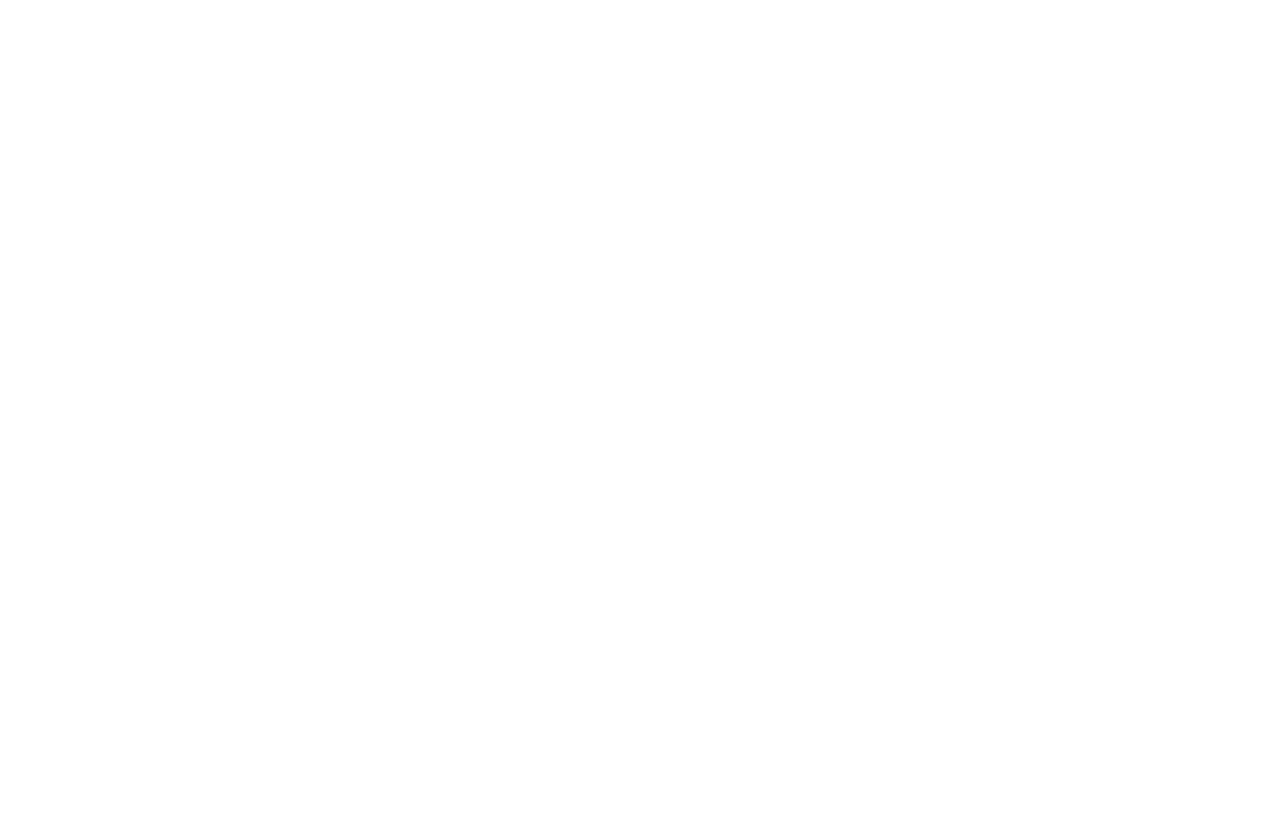
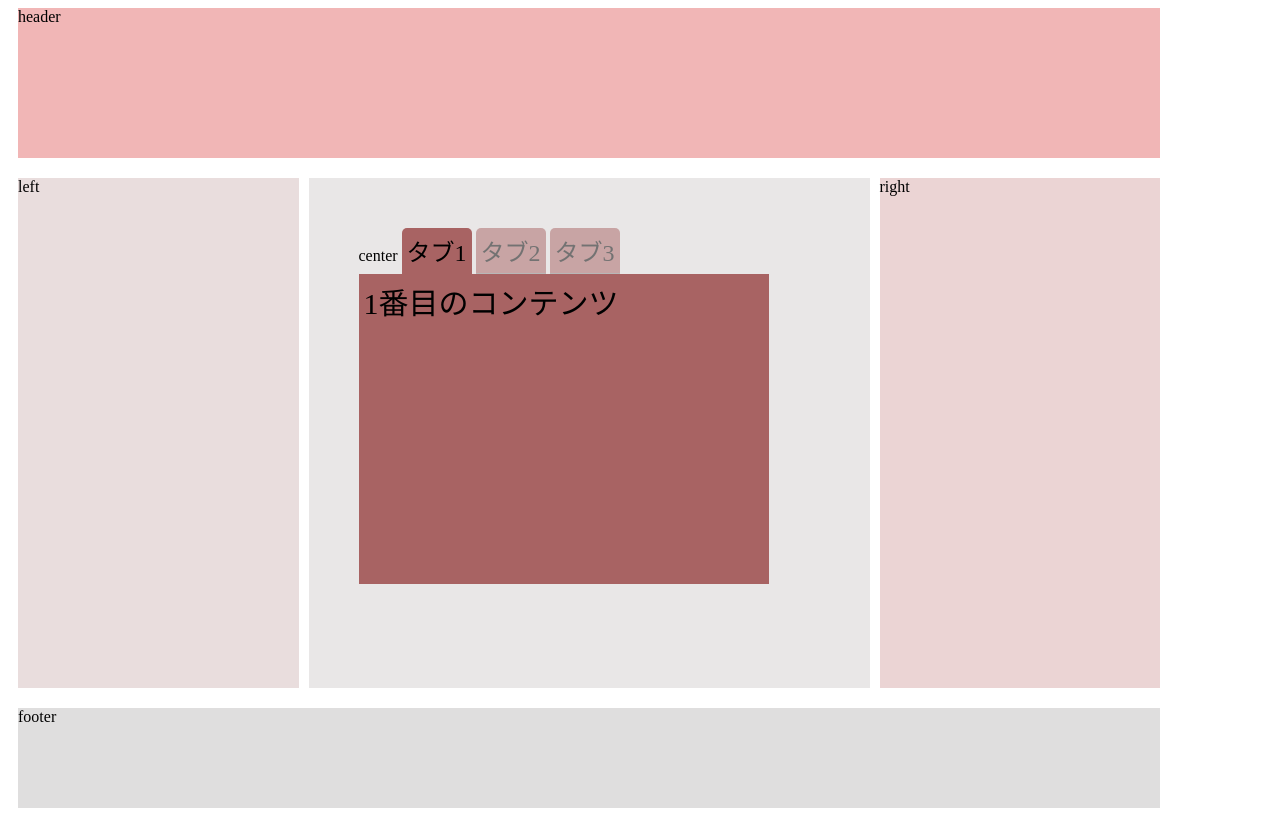
Before and after one commit to ueaya/coodmemo, a plain HTML site: page index.html in a window 1280 px wide. Drawn offline with nearby package versions, Linux system fonts and the light colour scheme.

Commit message:
add css js

```diff
--- /dev/null
+++ b/css/style.css
@@ -0,0 +1,81 @@
+@charset "UTF-8";
+
+@charset "UTF-8";
+
+.tab-item {
+  display: none;
+}
+.is-active-item {
+  display: block;
+}
+
+a {
+  display: block;
+  text-decoration: none;
+  color: inherit;
+}
+.tab_btn {
+  font-size: 24px;
+  padding: 5px;
+  border-bottom: 1px solid #888888;
+  display: inline-block;
+  background-color: #a86363;
+  opacity: 0.5;
+  border-radius: 5px 5px 0 0;
+  cursor: pointer;
+}
+.is-active-btn {
+  opacity: 1;
+  border-bottom: 1px solid #a86363;
+}
+.tab-item {
+  width: 400px;
+  height: 300px;
+  padding: 5px;
+  font-size: 30px;
+  background-color: #a86363;
+
+}
+
+/* レイアウト */
+body {
+  width: 90%;
+  min-height: 100vh;
+  display: grid;
+  grid-template:
+      "... ...... ...... ...... ...... ...... ..."
+      "... header header header header header ..." 150px
+      "... ...... ...... ...... ...... ...... ..." 20px
+      "... left   ...... center ...... right  ..." 1fr
+      "... ...... ...... ...... ...... ...... ..." 20px
+      "... footer footer footer footer footer ..." 100px
+      "... ...... ..... ...... ..... ...... ..."
+      / 10px 1fr 10px 2fr 10px 1fr;
+
+
+      /* "header header header" 150px
+      "left   center right " 1fr
+      "footer footer footer" 100px; */
+
+}
+header {
+  grid-area: header;
+  background-color: #f1b6b6;
+}
+main {
+  padding: 50px;
+  grid-area: center;
+  background-color: #e9e7e7;
+}
+nav {
+  grid-area: left;
+  background-color: #e9dddd;
+}
+aside {
+  grid-area: right;
+  background-color: #ebd4d4;
+}
+footer {
+  grid-area: footer;
+  background-color: #dfdede;
+}
--- a/index.html
+++ b/index.html
@@ -3,10 +3,28 @@
 <head>
   <meta charset="UTF-8">
   <meta name="viewport" content="width=device-width, initial-scale=1.0">
+  <link rel="stylesheet" href="css/style.css">
   <title>Coodmemo</title>
 </head>
 <body>
+  <!-- grid　タブ -->
+  <header>header</header>
+	<nav>left</nav>
+	<main>center
+		<a href="#item1" class="tab_btn is-active-btn">タブ1</a>
+		<a href="#item2" class="tab_btn">タブ2</a>
+		<a href="#item3" class="tab_btn">タブ3</a>
+
+		<div class="tab-item is-active-item" id="item1">1番目のコンテンツ</div>
+		<div class="tab-item" id="item2">2番目のコンテンツ</div>
+		<div class="tab-item" id="item3">3番目のコンテンツ</div>
+	</main>
+	<aside>right</aside>
+	<footer>footer</footer>
 
 
+	<script src="https://code.jquery.com/jquery-3.3.1.js" integrity="sha256-2Kok7MbOyxpgUVvAk/HJ2jigOSYS2auK4Pfzbm7uH60=" crossorigin="anonymous"></script>
+	<script src="https://ajax.googleapis.com/ajax/libs/jquery/3.4.1/jquery.min.js"></script>
+  <script src="js/main.js" charset="utf-8"></script>
 </body>
 </html>
--- /dev/null
+++ b/js/main.js
@@ -0,0 +1,10 @@
+
+$(function() {
+  $('.tab_btn').click(function() {
+
+    $('.tab_btn').removeClass('is-active-btn');
+    $('.tab-item').removeClass('is-active-item');
+    $($(this).addClass('is-active-btn'));
+    $($(this).attr('href')).addClass('is-active-item');
+  });
+});
```
